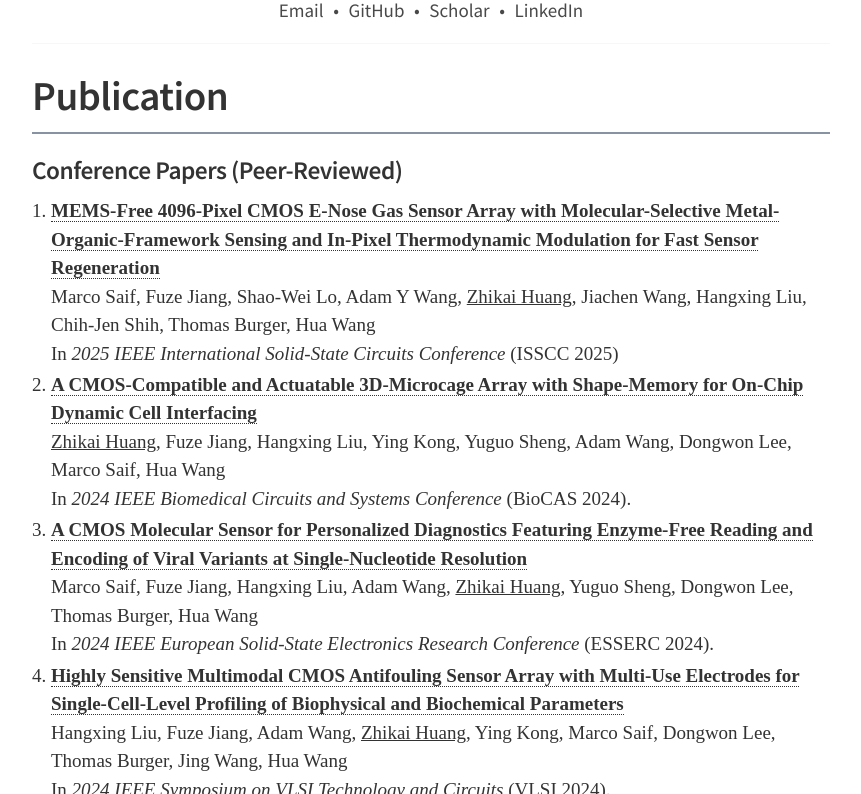
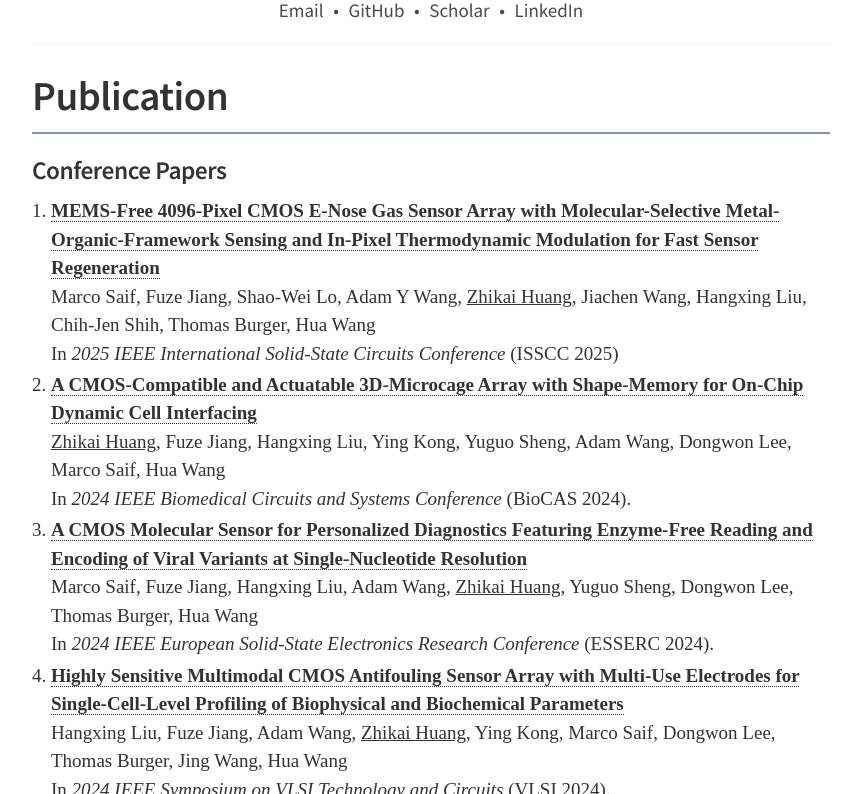
Before and after one commit to cnzhikai/cnzhikai.github.io_20250621, a Jekyll site: the page built from index.markdown, in a window 1280 px wide and 900 px high, scrolled down 425 px, cut to the strip 106-900 px from the top of the window. Shown: the whole strip, without its empty margins (209-1070 px from the left). Built offline with Jekyll 4.4.1, drawn with Linux system fonts in a browser that asks for light colours; nearby versions of some CDN libraries; some web fonts are replaced.

Commit message:
Update index.markdown

```diff
--- a/index.markdown
+++ b/index.markdown
@@ -9,7 +9,7 @@ desc: >-
 ## Publication
 
 
-### Conference Papers (Peer-Reviewed)
+### Conference Papers
 
 <div>
 <ol>
```
